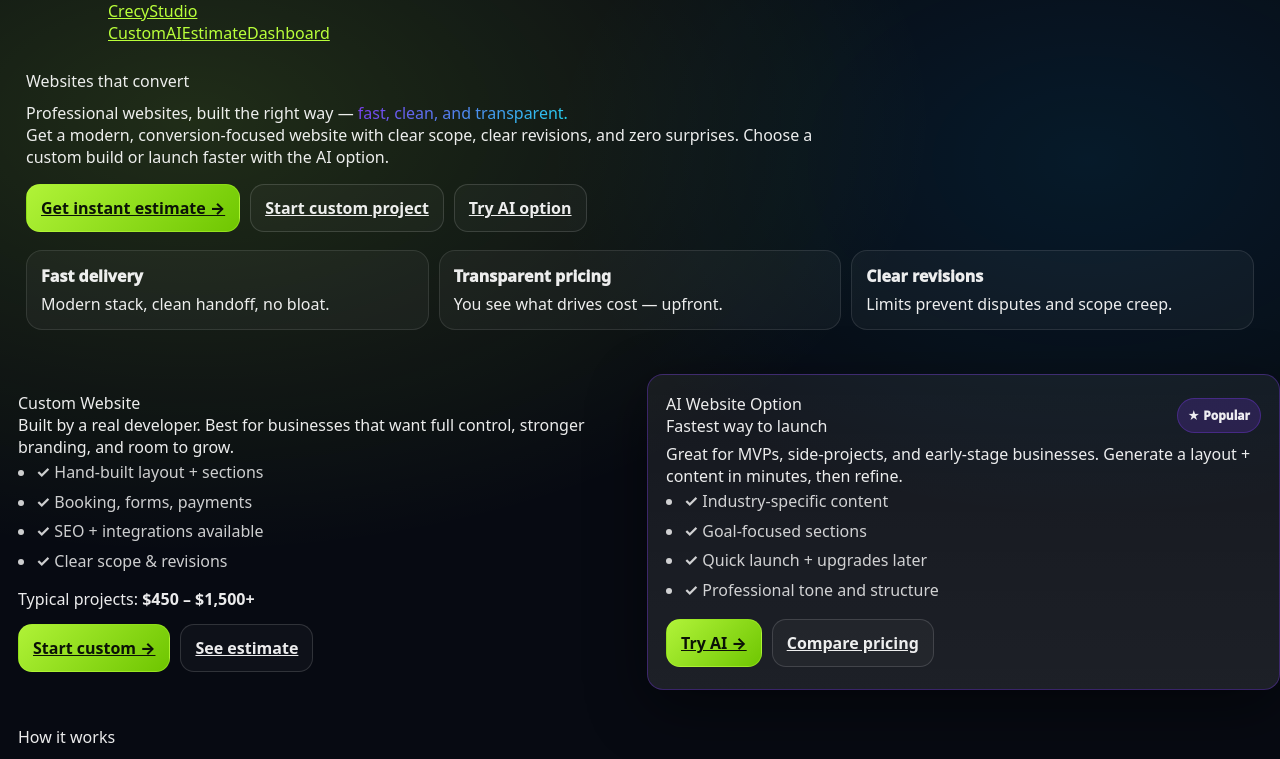
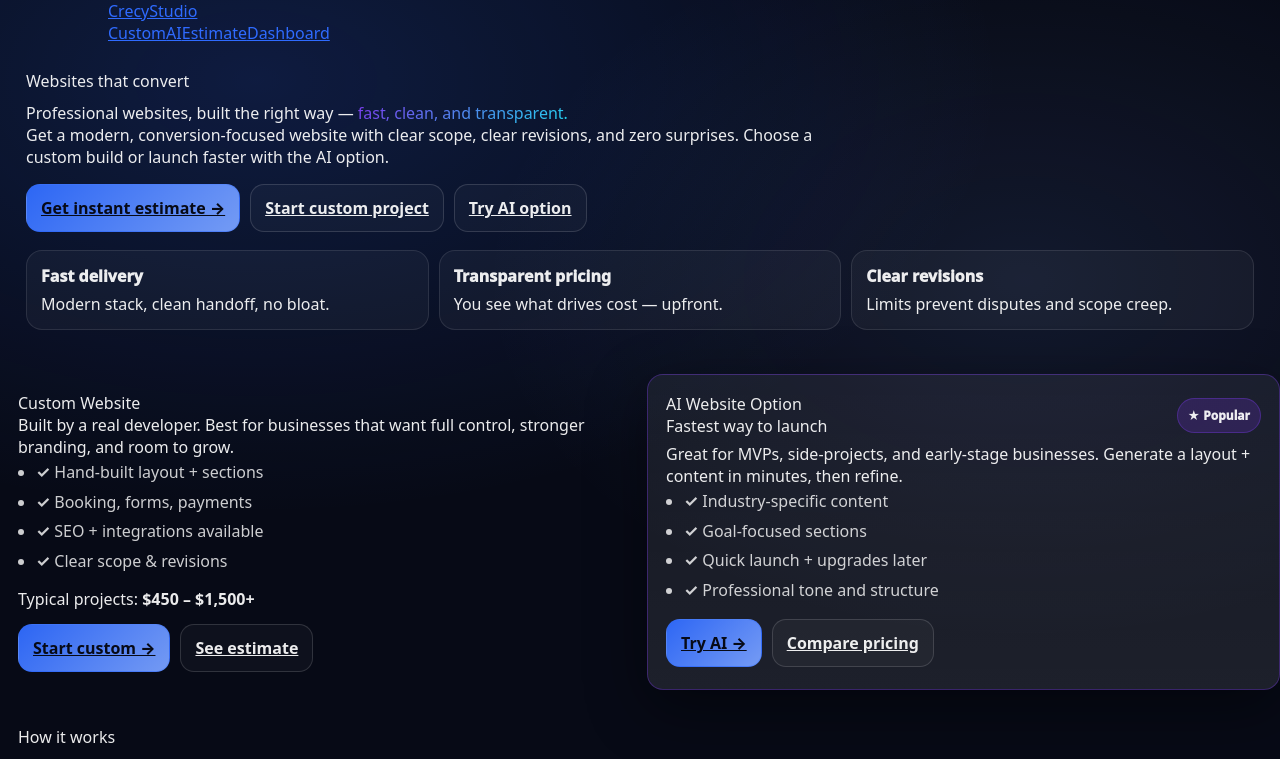
Before and after one commit to kkoly10/website-builder, a Next.js app: page / in a window 1280 px wide. Shown: the top 759 px of the page. Built offline with nearby package versions, Linux system fonts and the light colour scheme.

Commit message:
Update globals.css

```diff
--- a/app/globals.css
+++ b/app/globals.css
@@ -1,12 +1,12 @@
 :root{
-  --bg:#070a12;
+  --bg:#070a16;
   --fg:rgba(255,255,255,.92);
   --muted:rgba(255,255,255,.72);
   --panel:rgba(255,255,255,.06);
   --panel2:rgba(255,255,255,.09);
   --stroke:rgba(255,255,255,.14);
-  --accent:#b9ff3a;            /* LIME */
-  --accent2:#74d000;
+  --accent:#2f6bff;            /* ROYAL BLUE */
+  --accent2:#7aa2ff;
   --shadow: 0 18px 60px rgba(0,0,0,.45);
   --radius:16px;
 }
@@ -15,16 +15,14 @@
 html,body{height:100%}
 body{
   margin:0;
-  background: radial-gradient(1200px 700px at 15% 15%, rgba(185,255,58,.14), transparent 62%),
-              radial-gradient(900px 600px at 85% 20%, rgba(0,170,255,.10), transparent 60%),
+  background: radial-gradient(1200px 700px at 20% 10%, rgba(47,107,255,.18), transparent 62%),
+              radial-gradient(900px 600px at 80% 35%, rgba(122,162,255,.10), transparent 60%),
               var(--bg);
   color:var(--fg);
   font-family: ui-sans-serif, system-ui, -apple-system, Segoe UI, Roboto, Arial;
 }
 
 a{color:var(--accent)}
-a:hover{filter:brightness(1.05)}
-
 .container{max-width:1100px; margin:0 auto; padding:0 18px}
 .card{
   background:linear-gradient(180deg,var(--panel),var(--panel2));
@@ -32,21 +30,9 @@ a:hover{filter:brightness(1.05)}
   border-radius:var(--radius);
   box-shadow:var(--shadow);
 }
-.btn{
-  display:inline-flex; align-items:center; justify-content:center; gap:10px;
-  padding:12px 14px; border-radius:14px;
-  border:1px solid var(--stroke);
-  background:rgba(255,255,255,.03); color:var(--fg);
-  font-weight:800;
-  transition: transform .16s ease, box-shadow .16s ease, background .16s ease;
-}
-.btn:hover{transform:translateY(-1px); background:rgba(255,255,255,.06)}
-.btnPrimary{
-  background:linear-gradient(135deg, rgba(185,255,58,.95), rgba(116,208,0,.95));
-  color:#0b1206;
-  border:1px solid rgba(185,255,58,.35);
-}
-.btnPrimary:hover{box-shadow:0 14px 44px rgba(185,255,58,.18)}
+.btn{padding:12px 14px; border-radius:14px; border:1px solid var(--stroke); background:rgba(255,255,255,.03); color:var(--fg); font-weight:800}
+.btnPrimary{background:linear-gradient(135deg, rgba(47,107,255,.95), rgba(122,162,255,.95)); border:1px solid rgba(47,107,255,.35); color:#070a16}
+.btnPrimary:hover{box-shadow:0 14px 44px rgba(47,107,255,.20)}
 
 input,select,textarea{
   width:100%;
```
